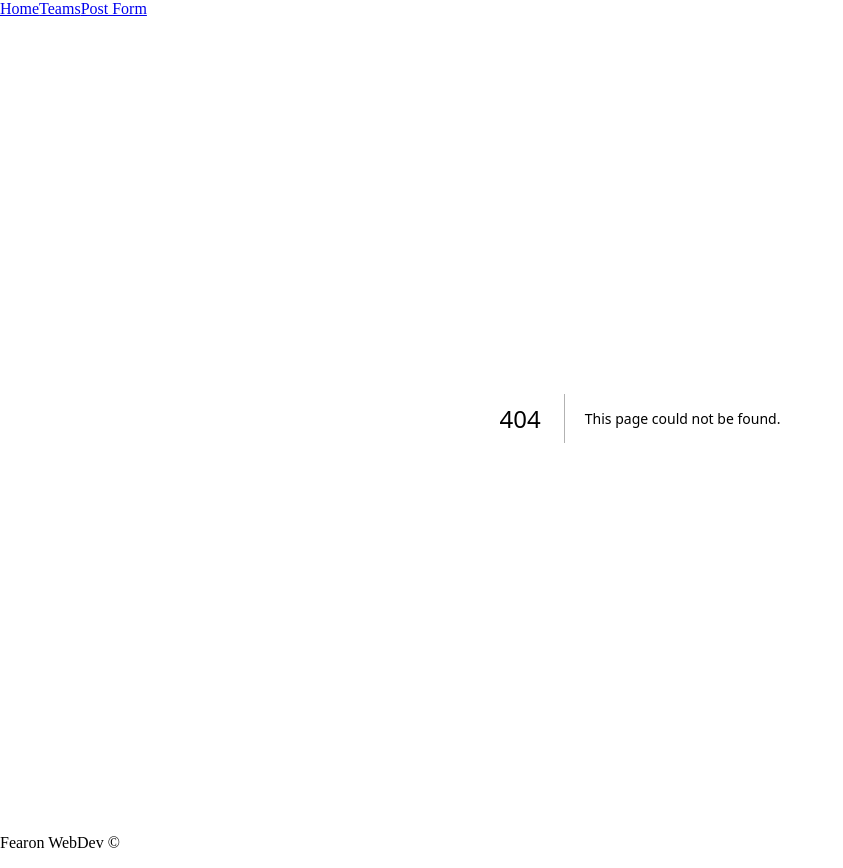
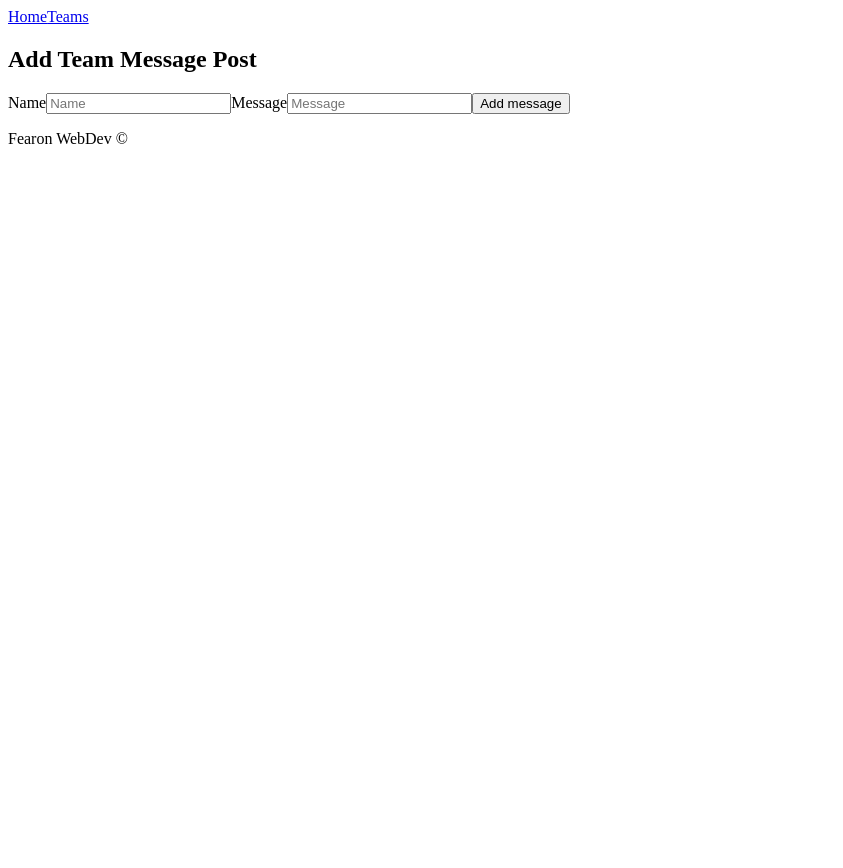
Before and after one commit to Nicholas-Fearon/courtside, a Next.js app: page /teamMessagePosts in a window 1280 px wide. Before the commit this address had no page. Shown: the whole page, without its empty margins (0-843 px from the left). After the commit the page ends 800 px from the top, so only its background shows below. Built offline with nearby package versions, Linux system fonts and the light colour scheme.

Commit message:
Leage and Team post link added to direct to seperate forms

```diff
--- a/src/app/posts/page.js
+++ b/src/app/fanMessagePosts/page.js
@@ -8,7 +8,7 @@ export default function FormPage() {
     const name = formData.get("name");
     const message = formData.get("message");
 
-    await db.query(`INSERT INTO fan_message (name, message) VALUES ($1, $2)`, [
+    await db.query(`INSERT INTO league_message (name, message) VALUES ($1, $2)`, [
       name,
       message,
     ]);
@@ -19,7 +19,7 @@ export default function FormPage() {
   return (
     <>
     <div>
-      <h2>Add New Message</h2>
+      <h2>Add New Fan Message</h2>
       <form action={handleAddReport}>
         <label>Name</label>
         <input name="name" placeholder="Name" />
--- a/src/app/page.js
+++ b/src/app/page.js
@@ -1,5 +1,6 @@
 import { db } from "@/utils/db";
 import LeagueTable from "@/components/Table";
+import Link from "next/link";
 
 export default async function HomePage() {
   const result = await db.query(`SELECT * FROM league_message ORDER BY created_at`);
@@ -20,6 +21,7 @@ export default async function HomePage() {
   return (
     <>
       <LeagueTable />
+      <Link href={"/fanMessagePosts"}>Post a Fan Message</Link>
       <h2>League Fan Messages</h2>
       {messages.map((message) => (
         <div key={message.id}>
--- /dev/null
+++ b/src/app/teamMessagePosts/page.js
@@ -0,0 +1,38 @@
+import { db } from "@/utils/db";
+import { redirect } from "next/navigation";
+
+export default function FormPage() {
+  async function handleMessagePost(formData) {
+    "use server";
+
+    const name = formData.get("name");
+    const message = formData.get("message");
+
+    await db.query(`INSERT INTO team_msg (name, message) VALUES ($1, $2)`, [
+      name,
+      message,
+    ]);
+
+    redirect(`/teams/${team.id}`);
+  }
+
+
+
+
+  return (
+    <>
+      <div>
+        <h2>Add Team Message Post</h2>
+        <form action={handleMessagePost}>
+          <label>Name</label>
+          <input name="name" placeholder="Name" />
+
+          <label>Message</label>
+          <input name="message" placeholder="Message" />
+
+          <button>Add message</button>
+        </form>
+      </div>
+    </>
+  );
+}
--- a/src/components/Nav.jsx
+++ b/src/components/Nav.jsx
@@ -1,13 +1,10 @@
-
-import Link from "next/link"
+import Link from "next/link";
 
 export default function Nav() {
-    return (
-        <>
-        <Link href={"/"}>Home</Link>
-        <Link href={"/teams"}>Teams</Link>
-        <Link href={"/posts"}>Post Form</Link>
-
-        </>
-    )
+  return (
+    <>
+      <Link href={"/"}>Home</Link>
+      <Link href={"/teams"}>Teams</Link>
+    </>
+  );
 }
```
Also changed, not shown: src/app/teams/[id]/page.js (+16 -0 lines).
